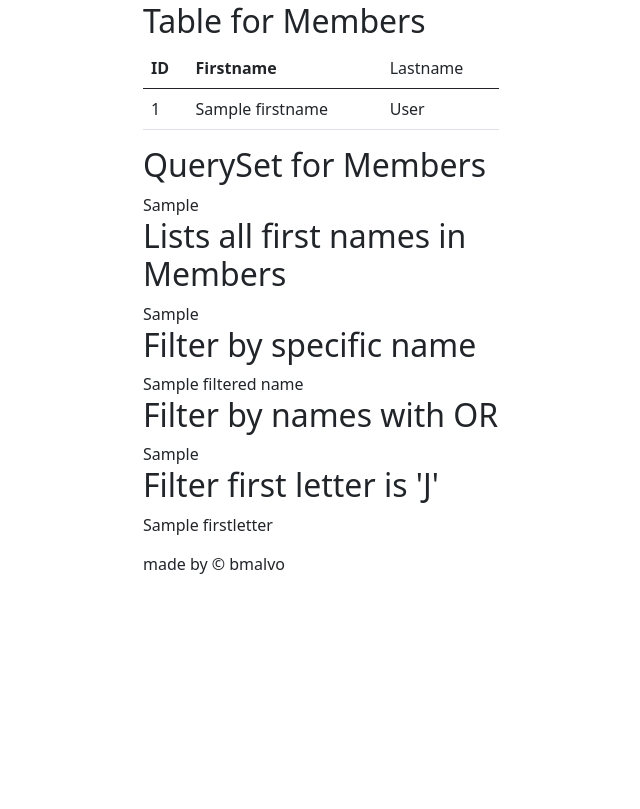
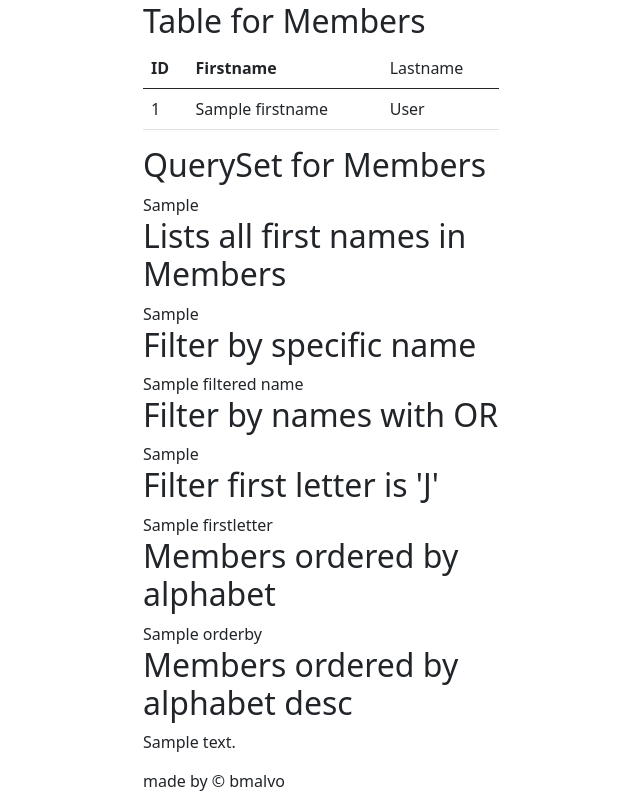
Before and after one commit to bmalvo/tennis_club-w3schools, a Python web app: template members/templates/template.html in a window 1280 px wide. Shown: the part 54-863 px from the top of the page, without its empty margins (319-959 px from the left). Before the commit the page ends 628 px from the top, so only its background shows below. Run offline with Jinja, Linux system fonts and the light colour scheme; the template is opened without the code that fills it: most values are stand-ins (such as "Sample title", 1, 10 or a date in 2020); some libraries are stand-ins or nearby versions.

Commit message:
queryset order by

```diff
--- a/members/templates/template.html
+++ b/members/templates/template.html
@@ -29,5 +29,9 @@
       {{ filter_with_or }}
 <h2>Filter first letter is 'J'</h2>
       {{ firstletter }}
+<h2>Members ordered by alphabet</h2>
+      {{ orderby }}
+<h2>Members ordered by alphabet desc</h2>
+      {{ orderby_desc }}
       {% include 'footer.html' %}
 {% endblock %}
--- a/members/views.py
+++ b/members/views.py
@@ -29,13 +29,17 @@ def testing(request):
     filtered_name = Member.objects.filter(firstname='Makary').values()
     filter_with_or = Member.objects.filter(firstname='Makary').values()|Member.objects.filter(firstname= 'Fukushima').values()
     firstletter = Member.objects.filter(firstname__startswith = 'J').values()
+    orderby = Member.objects.order_by('firstname')
+    orderby_desc = Member.objects.order_by('-firstname')
     template = loader.get_template('template.html')
     context = {
         'mymembers': mydata,
         'all_values': all_values,
         'first_names': first_names,
-        'filtered_name':filtered_name,
+        'filtered_name': filtered_name,
         'filter_with_or': filter_with_or,
         'firstletter': firstletter,
+        'orderby': orderby,
+        'orderby_desc': orderby_desc,
     }
     return HttpResponse(template.render(context, request))
```
